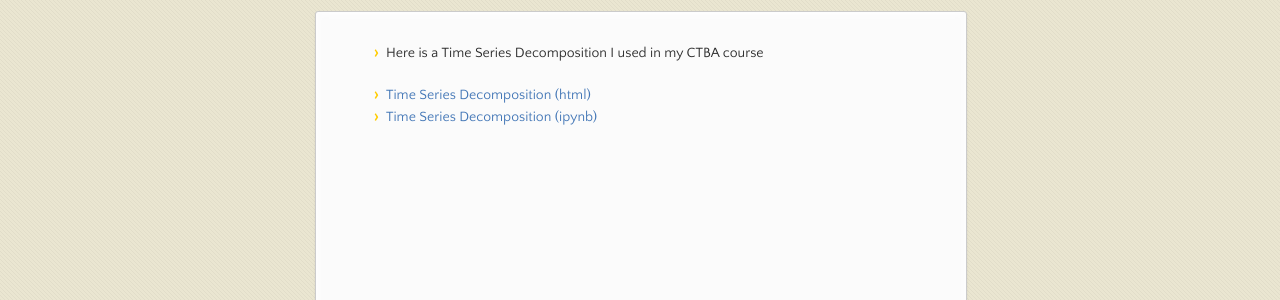
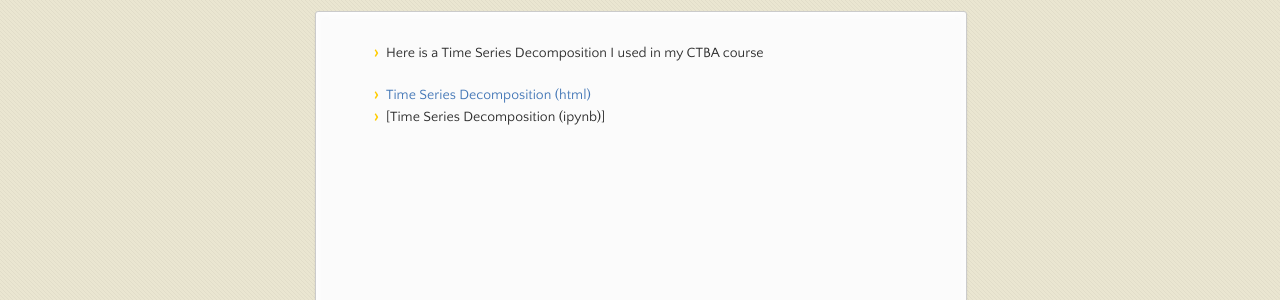
Before and after one commit to abaethke/abaethke.github.io, a Jekyll site: the page built from TimeSeries/index.md, in a window 1280 px wide. Shown: the part 179-479 px from the top of the page. Built offline with Jekyll 4.4.1, drawn with Linux system fonts in a browser that asks for light colours; our own code applies the rules of GitHub Pages for plain Markdown files; part of the change alters nothing that is shown.

```diff
--- a/TimeSeries/index.md
+++ b/TimeSeries/index.md
@@ -5,4 +5,4 @@ description: Course Content
 - Here is a Time Series Decomposition I used in my CTBA course
 
 - [Time Series Decomposition (html)](TimeSeriesDecomposition.html)
-- [Time Series Decomposition (ipynb)](TimeSeriesDecomposition.ipynb)
+- [Time Series Decomposition (ipynb)]
```
